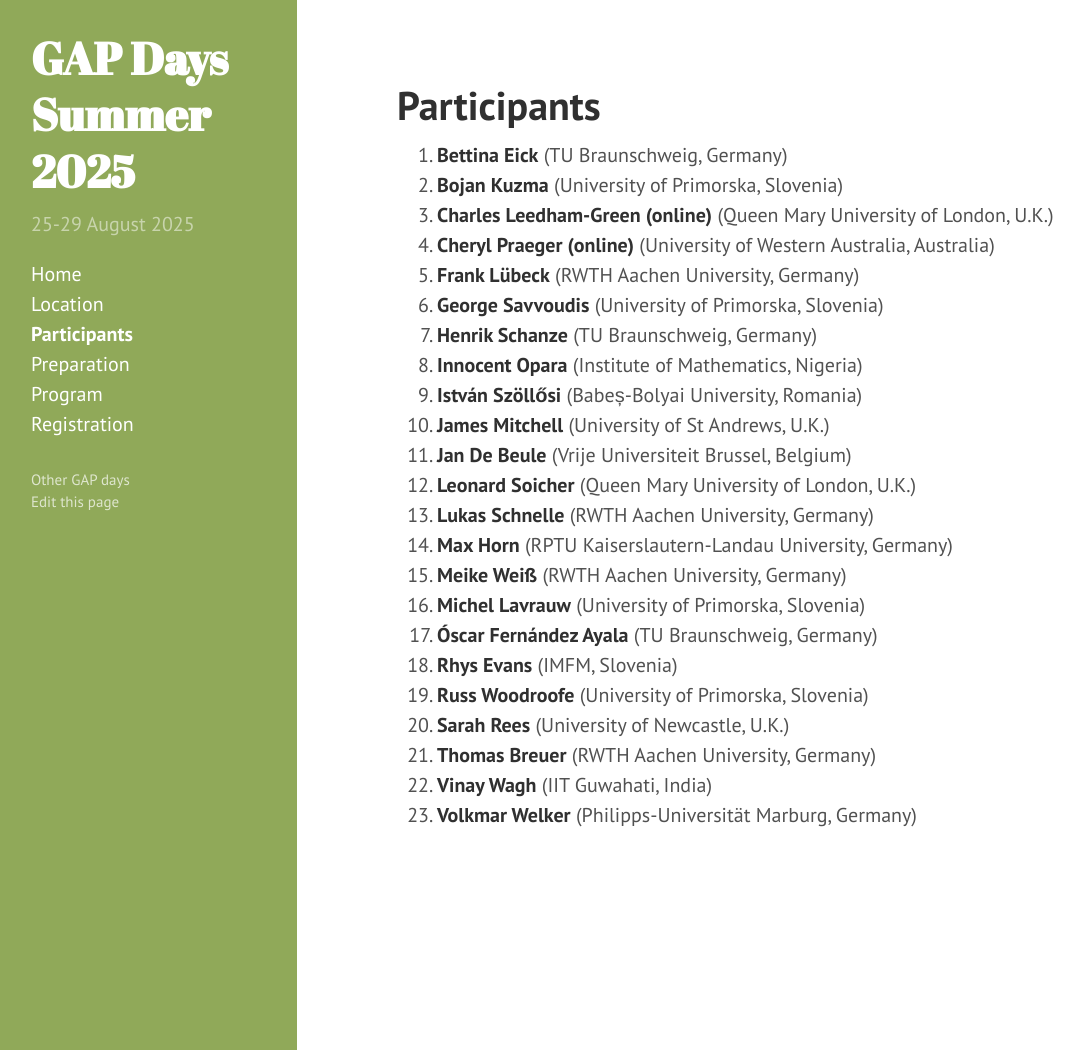
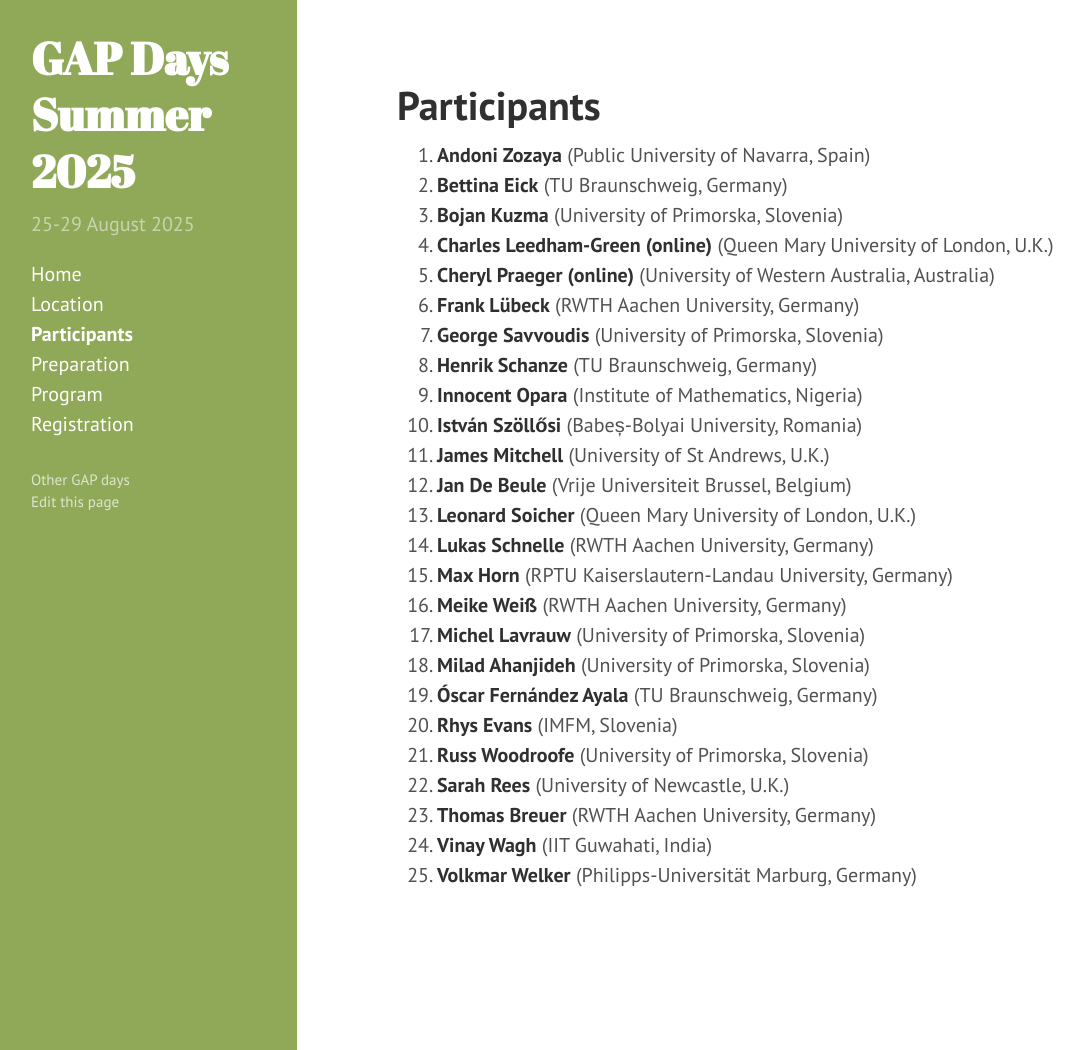
Before and after one commit to gapdays/gapdays2025-summer, a Jekyll site: the page built from participants.md, in a window 1280 px wide and 1050 px high. Shown: the whole window, without its empty margins (3-1087 px from the left). Built offline with Jekyll 4.4.1, drawn with Linux system fonts in a browser that asks for light colours.

Commit message:
Update participants.md

```diff
--- a/participants.md
+++ b/participants.md
@@ -2,6 +2,7 @@
 layout: page
 title: Participants
 participants:
+  - {name: Andoni Zozaya, affiliation: "Public University of Navarra, Spain"}
   - {name: Bettina Eick, affiliation: "TU Braunschweig, Germany"}
   - {name: Bojan Kuzma, affiliation: "University of Primorska, Slovenia"}
   - {name: Charles Leedham-Green (online), affiliation: "Queen Mary University of London, U.K."}
@@ -18,6 +19,7 @@ participants:
   - {name: Max Horn, affiliation: "RPTU Kaiserslautern-Landau University, Germany"}
   - {name: Meike Weiß, affiliation: "RWTH Aachen University, Germany"}
   - {name: Michel Lavrauw, affiliation: "University of Primorska, Slovenia"}
+  - {name: Milad Ahanjideh, affiliation: "University of Primorska, Slovenia"}
   - {name: Óscar Fernández Ayala, affiliation: "TU Braunschweig, Germany"}
   - {name: Rhys Evans, affiliation: "IMFM, Slovenia"}
   - {name: Russ Woodroofe, affiliation: "University of Primorska, Slovenia"}
```
